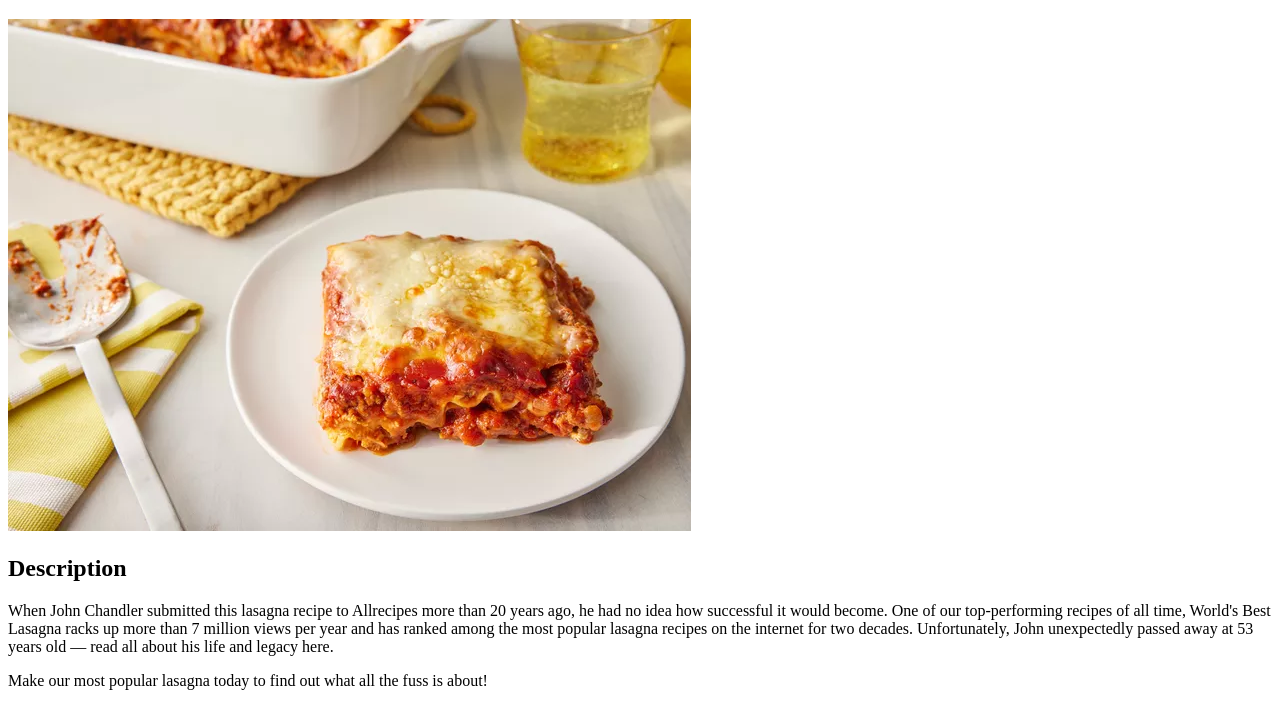
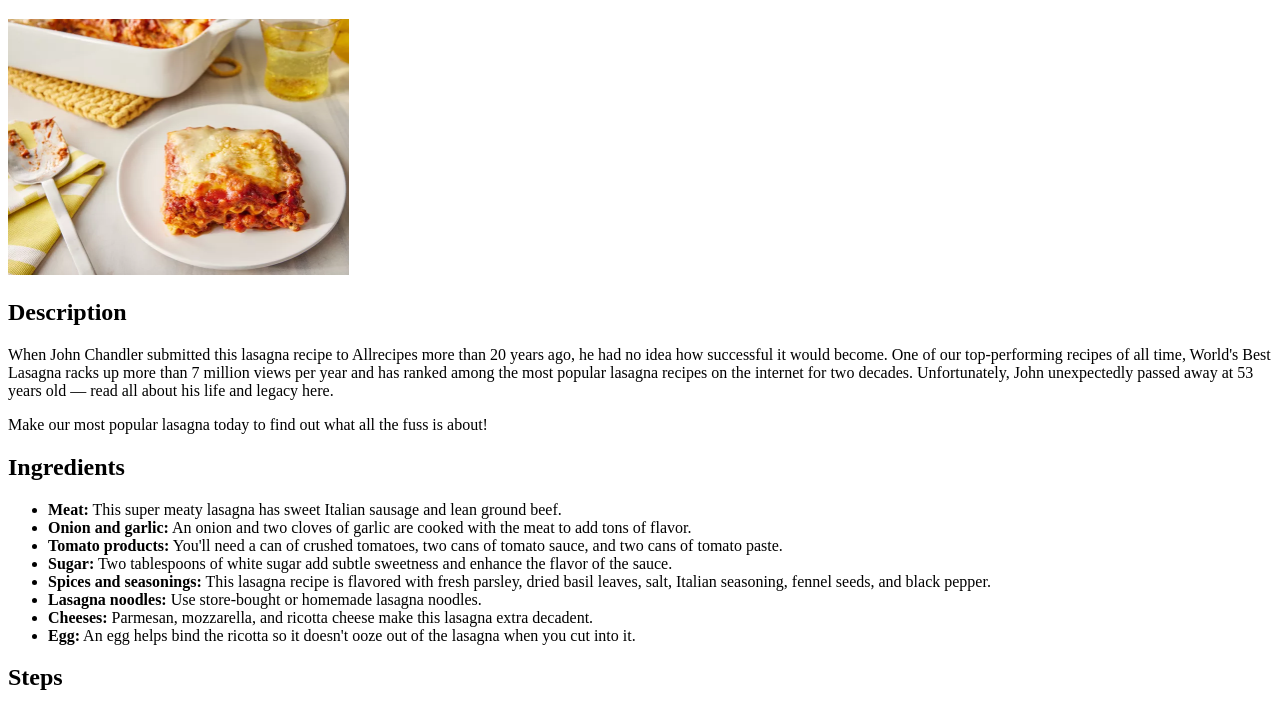
Before and after one commit to munpwd/odin-recipes, a plain HTML site: page recipes/lasagna.html in a window 1280 px wide. Shown: the part 61-768 px from the top of the page. Drawn offline with Linux system fonts and the light colour scheme.

Commit message:
add width and height attrs to img tag in lasagna.html

```diff
--- a/recipes/lasagna.html
+++ b/recipes/lasagna.html
@@ -7,7 +7,7 @@
 </head>
 <body>
     <h1>World's Best Lasagna</h1>
-    <img src="./images/worlds-best-lasagna.webp" alt="An image of lasagna">
+    <img src="./images/worlds-best-lasagna.webp" alt="An image of lasagna" width="341" height="256">
     <h2>Description</h2>
     <p>
         When John Chandler submitted this lasagna recipe to Allrecipes more than 20 years ago, he had no idea how successful it would become. One of our top-performing recipes of all time, World's Best Lasagna racks up more than 7 million views per year and has ranked among the most popular lasagna recipes on the internet for two decades. Unfortunately, John unexpectedly passed away at 53 years old — read all about his life and legacy here.
```
